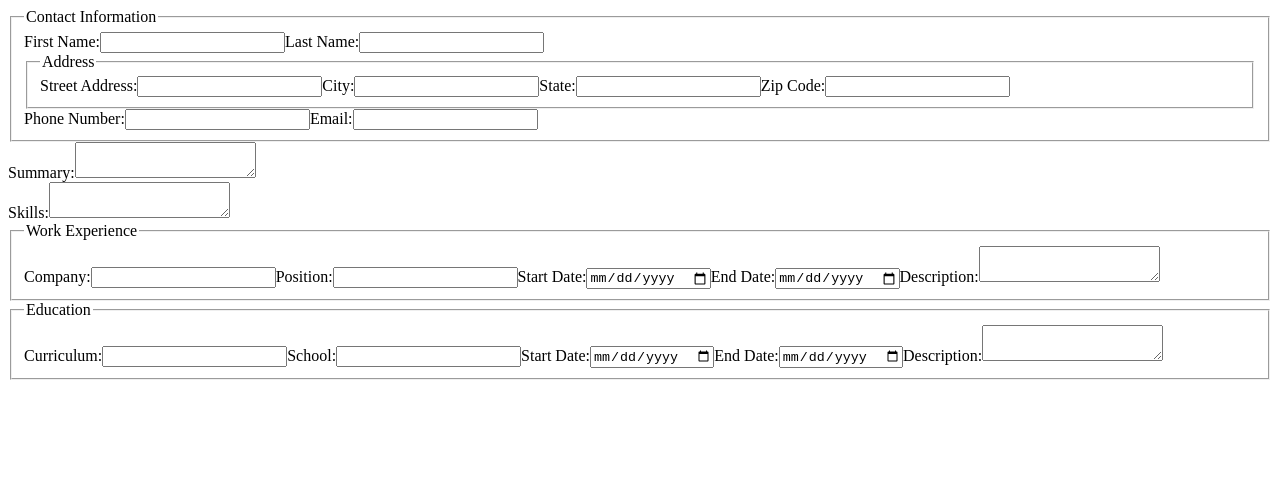
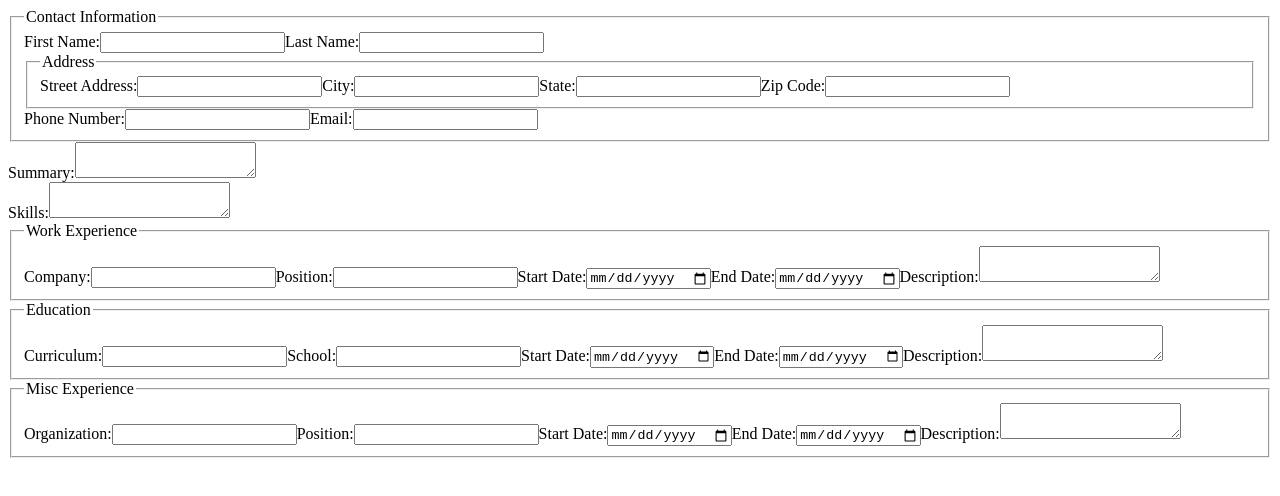
Before and after one commit to olsenjames1116/cv-application, a React (Create React App) app: page / in a window 1280 px wide. Shown: the top 496 px of the page. Built offline with nearby package versions, Linux system fonts and the light colour scheme.

Commit message:
Misc input is displayed to the page

```diff
--- a/src/components/Input.js
+++ b/src/components/Input.js
@@ -4,6 +4,7 @@ import SummaryInput from './SummaryInput';
 import SkillsInput from './SkillsInput';
 import WorkInput from './WorkInput';
 import EducationInput from './EducationInput';
+import MiscInput from './MiscInput';
 
 export default class Input extends React.Component {
     render() {
@@ -14,6 +15,7 @@ export default class Input extends React.Component {
                 <SkillsInput />
                 <WorkInput />
                 <EducationInput />
+                <MiscInput />
             </form>
         );
     }
--- /dev/null
+++ b/src/components/MiscInput.js
@@ -0,0 +1,23 @@
+import React from "react";
+
+export default class MiscInput extends React.Component {
+    render() {
+        return (
+            <fieldset>
+                <legend>Misc Experience</legend>
+                <div>
+                    <label htmlFor='organization'>Organization:</label>
+                    <input type='text' id='organization'></input>
+                    <label htmlFor='miscPosition'>Position:</label>
+                    <input type='text' id='miscPosition'></input>
+                    <label htmlFor='miscStart'>Start Date:</label>
+                    <input type='date' id='miscStart'></input>
+                    <label htmlFor='miscEnd'>End Date:</label>
+                    <input type='date' id='miscEnd'></input>
+                    <label htmlFor='miscDescription'>Description:</label>
+                    <textarea id='miscDescription'></textarea>
+                </div>
+            </fieldset>
+        );
+    }
+}
--- a/src/components/WorkInput.js
+++ b/src/components/WorkInput.js
@@ -8,8 +8,8 @@ export default class WorkInput extends React.Component {
                 <div>
                     <label htmlFor='company'>Company:</label>
                     <input type='text' id='company'></input>
-                    <label htmlFor='position'>Position:</label>
-                    <input type='text' id='position'></input>
+                    <label htmlFor='workPosition'>Position:</label>
+                    <input type='text' id='workPosition'></input>
                     <label htmlFor='workStart'>Start Date:</label>
                     <input type='date' id='workStart'></input>
                     <label htmlFor='workEnd'>End Date:</label>
```
